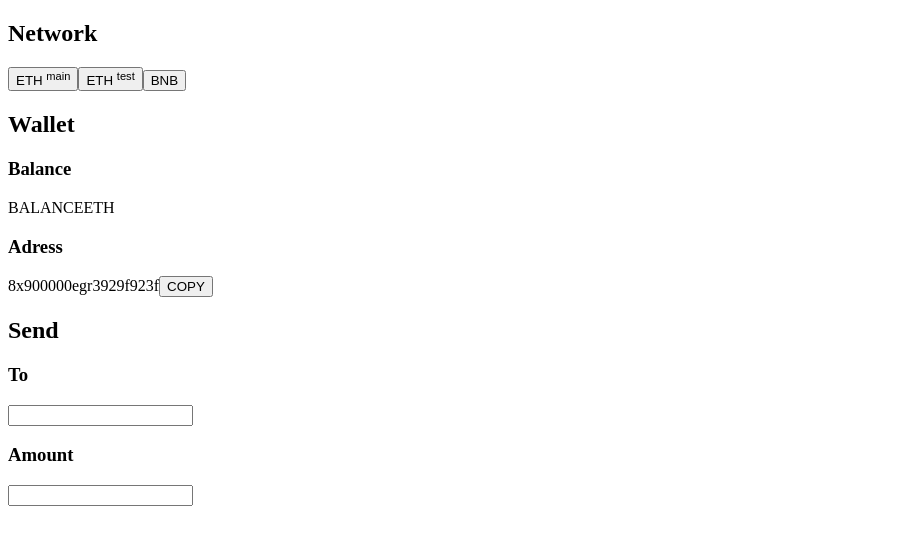
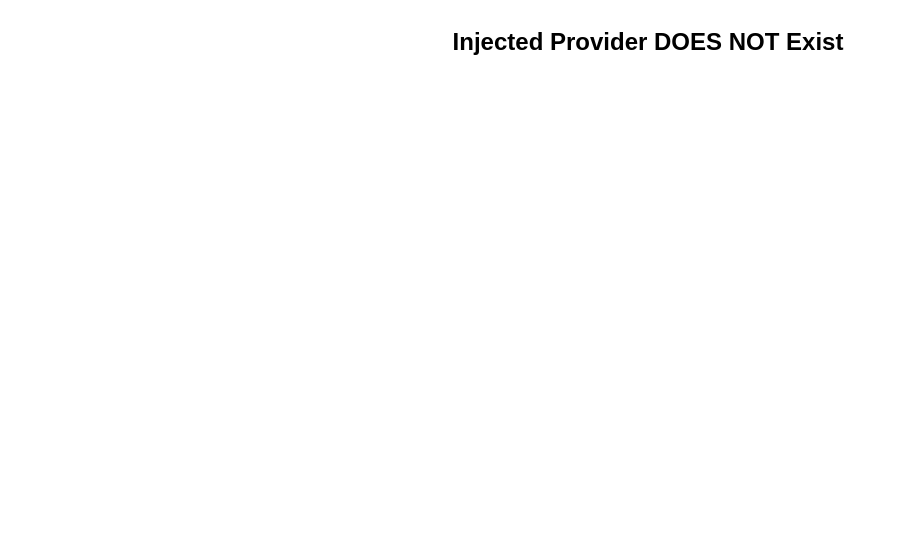
Before and after one commit to voowoou/metamask-voowoou-dapp, a Next.js app: page / in a window 1280 px wide. Shown: the top 544 px of the page, without its empty margins (0-899 px from the left). Built offline with nearby package versions, Linux system fonts and the light colour scheme.

Commit message:
Implement provider extension checking

```diff
--- /dev/null
+++ b/app/page.css
@@ -0,0 +1,11 @@
+.App {
+  font-family: Arial, Helvetica, sans-serif;
+  display: flex;
+  flex-direction: column;
+  place-items: center;
+  min-width: 100vw;
+  min-height: 100vh;
+}
+button {
+  margin-top: 0.5em;
+}
--- a/app/page.tsx
+++ b/app/page.tsx
@@ -1,15 +1,27 @@
+'use client';
+
+import { useEffect } from 'react';
 import Network from './components/Network';
 import Wallet from './components/Wallet';
 import Transaction from './components/Transaction';
+import './page.css';
 
-const App = () => {
+const page = () => {
+  let injectedProvider = false; // Наличие/отсутствие провайдера
+
+  if (typeof window.ethereum !== 'undefined') {
+    injectedProvider = true;
+    console.log(window.ethereum);
+  }
+
+  const isMetaMask = injectedProvider ? window.ethereum.isMetaMask : false; // Проверка наличия Metamask в качестве провайдера
+
   return (
-    <>
-      <Network />
-      <Wallet />
-      <Transaction />
-    </>
+    <div className="App">
+      <h2>Injected Provider {injectedProvider ? 'DOES' : 'DOES NOT'} Exist</h2>
+      {isMetaMask && <button>Connect MetaMask</button>}
+    </div>
   );
 };
 
-export default App;
+export default page;
--- /dev/null
+++ b/app/types/types.ts
@@ -0,0 +1,3 @@
+interface Window {
+  ethereum: any;
+}
```
Also changed, not shown: app/_app.tsx (added).
